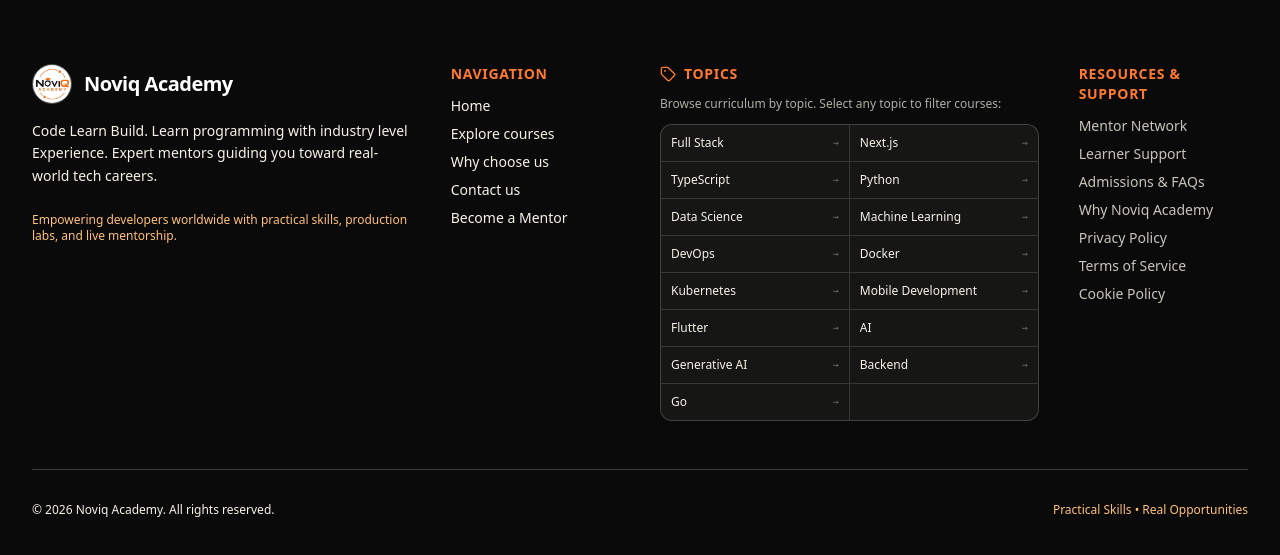
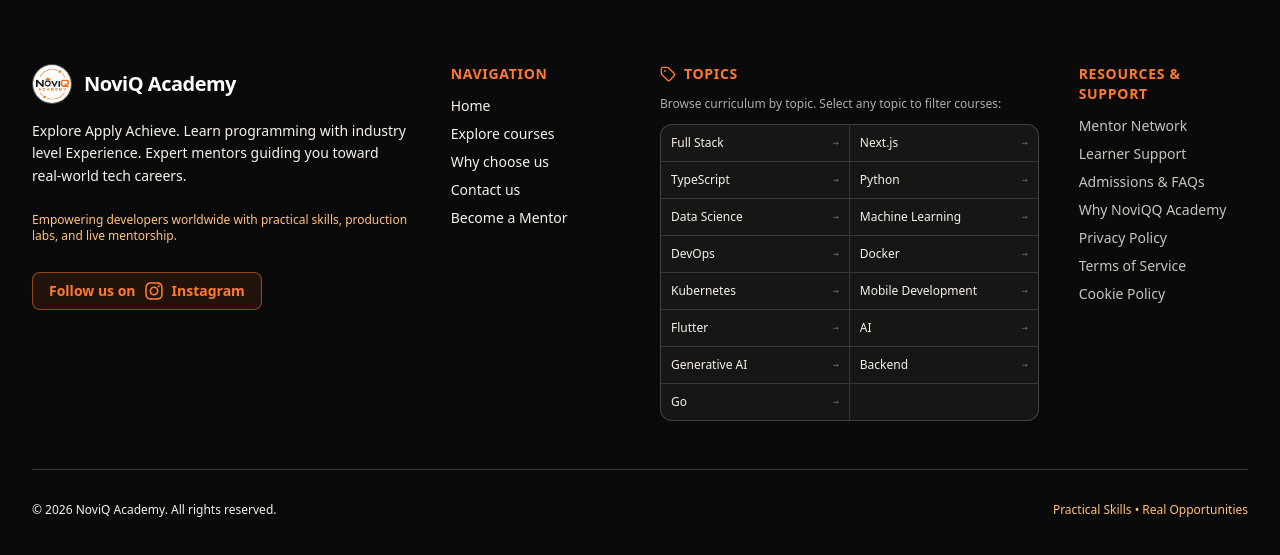
Before and after one commit to chikkamlabs/noviqacademy-learner, a Next.js app: page /publicexplorecourses in a window 1280 px wide. Shown: the part 1939-2494 px from the top of the page. Built offline with nearby package versions, Linux system fonts and the light colour scheme; no server answers; the database is empty.

Commit message:
signup new flow

```diff
--- a/app/confirmemail/page.tsx
+++ b/app/confirmemail/page.tsx
@@ -19,7 +19,7 @@
               />
             </div>
             <span className="text-xl font-bold tracking-tight text-dark-black">
-              Noviq Academy
+              NoviQ Academy
             </span>
           </Link>
           <Link
@@ -70,7 +70,7 @@
           <div className="flex flex-col justify-center lg:pl-6 space-y-6">
             <div className="flex items-center gap-2 text-primary-orange font-semibold text-sm uppercase tracking-wider">
               <Sparkles className="w-4 h-4" />
-              <span>Welcome to Noviq Academy</span>
+              <span>Welcome to NoviQ Academy</span>
             </div>
 
             <h2 className="text-2xl sm:text-3xl font-extrabold text-dark-black tracking-tight">
@@ -78,7 +78,7 @@
             </h2>
 
             <p className="text-base text-dark-black/80 leading-relaxed">
-              You are about to embark on an incredible journey of skill development, hands-on masterclasses, and real-world project experience. At Noviq Academy, we bring together expert mentors and curious minds to build the future of technology and engineering.
+              You are about to embark on an incredible journey of skill development, hands-on masterclasses, and real-world project experience. At NoviQ Academy, we bring together expert mentors and curious minds to build the future of technology and engineering.
             </p>
 
             <div className="space-y-4 pt-2">
@@ -117,7 +117,7 @@
 
       {/* Simple Footer */}
       <footer className="py-4 text-center text-xs text-dark-black/50 border-t border-dark-black/5">
-        &copy; {new Date().getFullYear()} Noviq Academy. All rights reserved.
+        &copy; {new Date().getFullYear()} NovQq Academy. All rights reserved.
       </footer>
     </div>
   );
--- a/app/courses/opencourse/page.tsx
+++ b/app/courses/opencourse/page.tsx
@@ -499,14 +499,14 @@
               </div>
               <div>
                 <h3 className="font-bold text-dark-black text-base">
-                  {course.mentor_name || 'Noviq Academy Mentor Team'}
+                  {course.mentor_name || 'NoviQ Academy Mentor Team'}
                 </h3>
                 <p className="text-xs font-semibold text-primary-orange">
                   Senior Industry Lead &amp; Mentor
                 </p>
                 <p className="text-xs text-dark-black/75 mt-1.5">
                   Mentoring aspiring engineers and learners with production-grade curriculum, live
-                  guidance, and hands-on masterclasses at Noviq Academy.
+                  guidance, and hands-on masterclasses at NoviQ Academy.
                 </p>
               </div>
             </div>
@@ -705,14 +705,14 @@
                   </div>
                   <div>
                     <h3 className="font-bold text-dark-black text-lg">
-                      {course.mentor_name || 'Noviq Academy Mentor Team'}
+                      {course.mentor_name || 'NoviQ Academy Mentor Team'}
                     </h3>
                     <p className="text-xs font-semibold text-primary-orange">
                       Senior Industry Lead &amp; Mentor
                     </p>
                     <p className="text-xs sm:text-sm text-dark-black/75 mt-2">
                       Mentoring aspiring engineers and learners with production-grade curriculum,
-                      live guidance, and hands-on masterclasses at Noviq Academy.
+                      live guidance, and hands-on masterclasses at NoviQ Academy.
                     </p>
                   </div>
                 </div>
@@ -737,7 +737,7 @@
           isLearnerLoggedIn ? 'pb-24 lg:pb-6' : ''
         }`}
       >
-        &copy; {new Date().getFullYear()} Noviq Academy. All rights reserved.
+        &copy; {new Date().getFullYear()} NoviQ Academy. All rights reserved.
       </footer>
 
       {/* Bottom Navigation for Learner */}
--- a/app/learner/courses/opencourse/page.tsx
+++ b/app/learner/courses/opencourse/page.tsx
@@ -458,13 +458,13 @@
               </div>
               <div className="space-y-1">
                 <h3 className="font-bold text-base text-dark-black">
-                  {course.mentor_name || 'Noviq Academy Senior mentor'}
+                  {course.mentor_name || 'NoviQ Academy Senior mentor'}
                 </h3>
                 <p className="text-xs font-semibold text-primary-orange">
                   Senior Industry Lead &amp; Mentor
                 </p>
                 <p className="text-xs text-dark-black/75 mt-1">
-                  Mentoring aspiring engineers and learners with production-grade curriculum, live guidance, and hands-on masterclasses at Noviq Academy.
+                  Mentoring aspiring engineers and learners with production-grade curriculum, live guidance, and hands-on masterclasses at NoviQ Academy.
                 </p>
               </div>
             </div>
@@ -626,13 +626,13 @@
                   </div>
                   <div className="space-y-1 max-w-lg">
                     <h3 className="font-bold text-lg text-dark-black">
-                      {course.mentor_name || 'Noviq academy senior mentor'}
+                      {course.mentor_name || 'NoviQ academy senior mentor'}
                     </h3>
                     <p className="text-xs font-semibold text-primary-orange">
                       Senior Industry Lead &amp; Mentor
                     </p>
                     <p className="text-xs sm:text-sm text-dark-black/75 mt-2">
-                      Mentoring aspiring engineers and learners with production-grade curriculum, live guidance, and hands-on masterclasses at Noviq Academy.
+                      Mentoring aspiring engineers and learners with production-grade curriculum, live guidance, and hands-on masterclasses at NoviQ Academy.
                     </p>
                   </div>
                 </div>
--- a/components/courses/CourseCard.tsx
+++ b/components/courses/CourseCard.tsx
@@ -191,7 +191,7 @@
             />
           ) : (
             <div className="w-full h-full flex items-center justify-center bg-soft-cream text-dark-black font-semibold text-sm">
-              Noviq Academy
+              NoviQ Academy
             </div>
           )}
           <div className="absolute top-2.5 right-2.5 px-2.5 py-0.5 rounded-md bg-dark-black/90 text-pure-white text-xs font-bold backdrop-blur-xs shadow-xs">
--- a/components/landingpage/footer.tsx
+++ b/components/landingpage/footer.tsx
@@ -6,6 +6,7 @@
 import { useRouter } from 'next/navigation';
 import { getAllTopics } from '@/lib/coursesStore';
 import { Tag } from 'lucide-react';
+import { FaInstagram } from 'react-icons/fa';
 
 export default function Footer() {
   const router = useRouter();
@@ -50,7 +51,7 @@
     'Mentor Network',
     'Learner Support',
     'Admissions & FAQs',
-    'Why Noviq Academy',
+    'Why NoviQQ Academy',
     'Privacy Policy',
     'Terms of Service',
     'Cookie Policy',
@@ -103,18 +104,36 @@
                 />
               </div>
               <span className="text-xl font-bold tracking-tight text-pure-white">
-                Noviq Academy
+                NoviQ Academy
               </span>
             </Link>
 
+
+
+
             <p className="text-sm text-soft-cream max-w-sm leading-relaxed">
-              Code Learn Build. Learn programming with industry level Experience. Expert mentors guiding you toward real-world tech careers.
+              Explore Apply Achieve. Learn programming with industry level Experience. Expert mentors guiding you toward real-world tech careers.
             </p>
 
             <div className="pt-2 text-xs text-soft-orange">
               Empowering developers worldwide with practical skills, production labs, and live mentorship.
             </div>
+
+<a
+  href="https://www.instagram.com/_noviq.academy_"
+  target="_blank"
+  rel="noopener noreferrer"
+  aria-label="Follow Noviq Academy on Instagram"
+  className="inline-flex items-center gap-2 mt-3 px-4 py-2 rounded-lg border border-primary-orange/50 bg-primary-orange/10 text-primary-orange font-semibold text-sm hover:bg-primary-orange hover:text-pure-white hover:shadow-md hover:shadow-primary-orange/20 transition-all duration-300"
+>
+  <span>Follow us on</span>
+  <FaInstagram className="w-5 h-5" />
+  <span>Instagram</span>
+</a>
+
           </div>
+
+
 
           {/* Navigation Column */}
           <div className="lg:col-span-2 space-y-3">
@@ -258,7 +277,7 @@
 
         {/* Bottom divider & copyright */}
         <div className="mt-12 pt-8 border-t border-soft-cream/20 flex flex-col sm:flex-row items-center justify-between text-xs text-soft-cream gap-4">
-          <p>© {currentYear} Noviq Academy. All rights reserved.</p>
+          <p>© {currentYear} NoviQ Academy. All rights reserved.</p>
           <p className="text-soft-orange">Practical Skills • Real Opportunities</p>
         </div>
       </div>
--- a/components/landingpage/header.tsx
+++ b/components/landingpage/header.tsx
@@ -174,7 +174,7 @@
                 />
               </div>
               <span className="text-lg sm:text-xl font-bold tracking-tight text-dark-black group-hover:text-primary-orange transition-colors">
-                Noviq Academy
+                NoviQ Academy
               </span>
             </Link>
 
--- a/components/landingpage/joinSection.tsx
+++ b/components/landingpage/joinSection.tsx
@@ -7,6 +7,8 @@
 export default function JoinSection() {
   const provisions = [
     'Real time mentorship',
+    'Certification',
+    'CV & Linkedin Guidance',
     'Batch wise learnings',
     'More Lab sessions',
     'access to industry level Resources',
--- a/components/learner/header.tsx
+++ b/components/learner/header.tsx
@@ -26,7 +26,7 @@
                 />
               </div>
               <h1 className="text-lg sm:text-xl font-bold tracking-tight text-dark-black whitespace-nowrap group-hover:text-primary-orange transition-colors">
-                Noviq Academy
+                NoviQ Academy
               </h1>
             </Link>
 
--- a/package.json
+++ b/package.json
@@ -17,6 +17,7 @@
     "next": "16.2.12",
     "react": "19.2.4",
     "react-dom": "19.2.4",
+    "react-icons": "^5.7.0",
     "tailwind-merge": "^3.7.0"
   },
   "devDependencies": {
```
Also changed, not shown: app/signup/page.tsx (+29 -8 lines), 1 other file (tests, documents, lock files or other folders).
